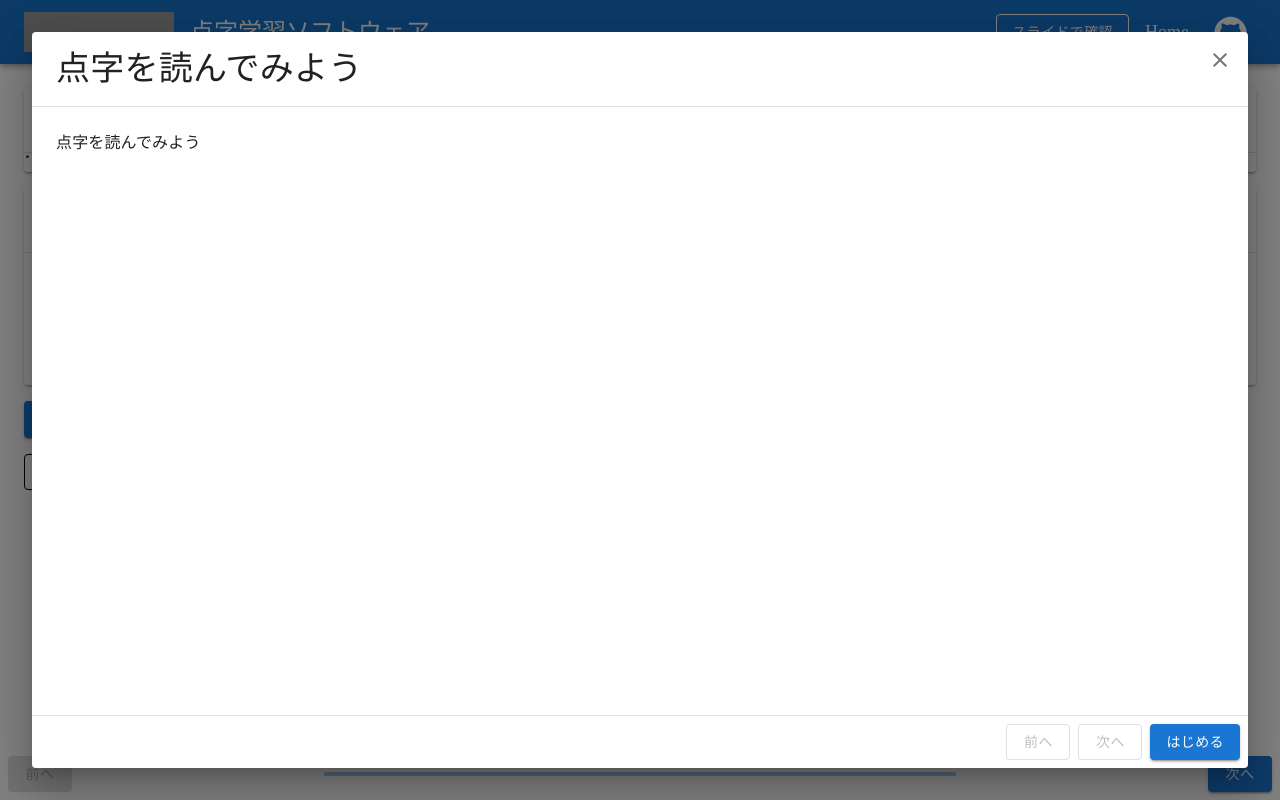
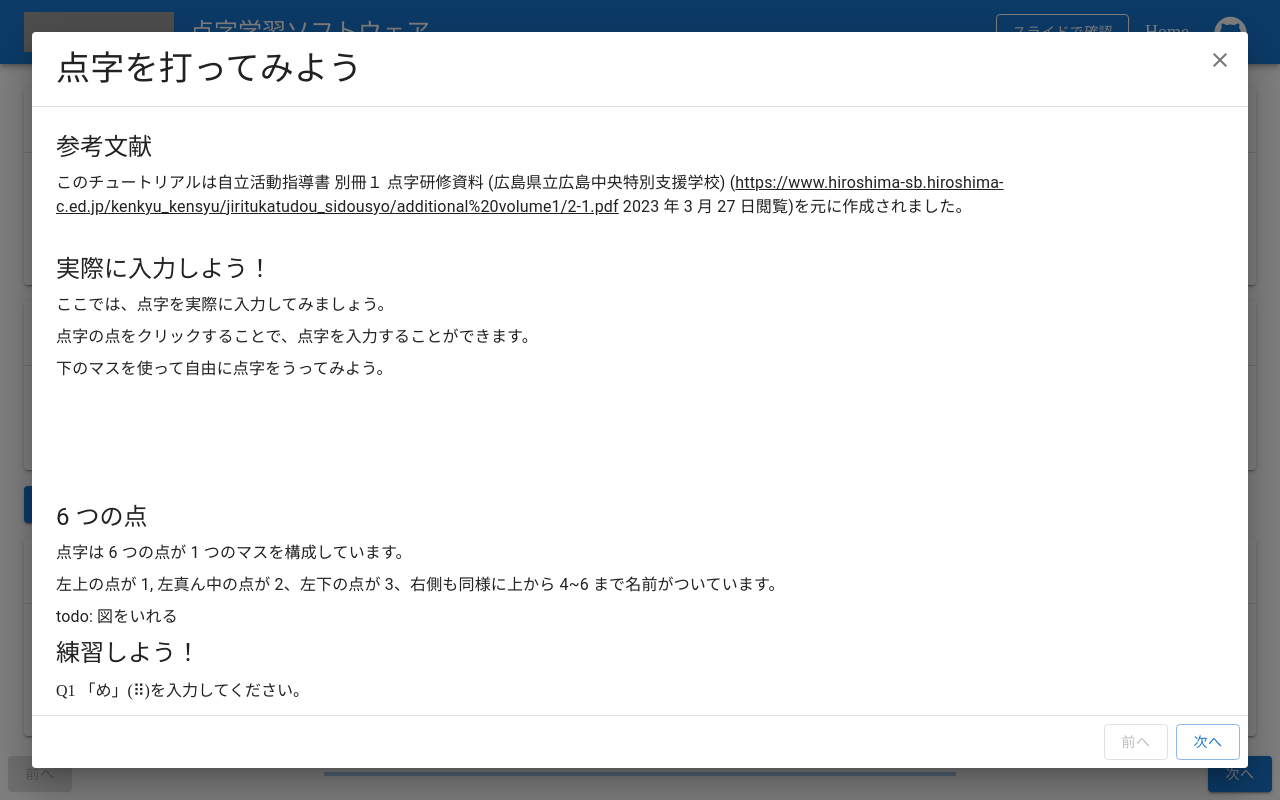
Before and after one commit to ut-code/dot-tutor, a Next.js app: page /touch in a window 1280 px wide. Shown: the top 800 px of the page. Built offline with nearby package versions, Linux system fonts and the light colour scheme; grey boxes are pictures that could not be loaded.

Commit message:
minor change

```diff
--- a/src/components/ReadMain.tsx
+++ b/src/components/ReadMain.tsx
@@ -1,12 +1,6 @@
-import React, { useEffect, useState } from "react";
-import translateBraille from "@/utils/translateBraille";
+import React, { useState } from "react";
 import translateSumiji from "@/utils/translateSumiji";
-import {
-  judge,
-  judge_for_read,
-  makeQuestion,
-} from "@/components/questionAndJudge";
-import EdittableBraille from "@/components/EdittableBraille";
+import { judgeForRead, makeQuestion } from "@/components/questionAndJudge";
 import {
   Paper,
   Typography,
@@ -15,8 +9,6 @@ import {
   Box,
   TextField,
 } from "@mui/material";
-import { SixDotBraille } from "@/models/BrailleCharacter";
-import { SixDotBrailleString } from "@/models/BrailleString";
 
 export default function ReadMain({
   typeOfQuestions,
@@ -35,7 +27,6 @@ export default function ReadMain({
         <Button
           variant="contained"
           onClick={() => {
-            let next = makeQuestion(typeOfQuestions);
             setQuestion(makeQuestion(typeOfQuestions));
             judgeAnswer("");
           }}
@@ -53,14 +44,13 @@ export default function ReadMain({
       <Paper elevation={2} sx={{ my: 2 }}>
         <Typography variant="h6" component="h2" color="inherit" p={2}>
           問題
-          {question}
         </Typography>
         <Divider />
         {translateSumiji(question)}
       </Paper>
       <Paper elevation={2} sx={{ my: 2 }}>
         <Typography variant="h6" component="h2" color="inherit" p={2}>
-          解答
+          解答（ひらがな）
         </Typography>
         <Divider />
         <Box sx={{ minHeight: 100 }} p={2}>
@@ -77,11 +67,14 @@ export default function ReadMain({
       <Button
         variant="contained"
         onClick={() => {
-          judgeAnswer(judge_for_read(typedAns, question));
+          judgeAnswer(judgeForRead(typedAns, question));
         }}
       >
         答え合わせ
       </Button>
+      <br />
+      {rightOrWrong}
+      <br />
       <NextQuestion />
     </>
   );
--- a/src/components/questionAndJudge.tsx
+++ b/src/components/questionAndJudge.tsx
@@ -39,7 +39,7 @@ export function judge(
   }
 }
 
-export function judge_for_read(typedAns: string, question: string): string {
+export function judgeForRead(typedAns: string, question: string): string {
   if (typedAns === question) {
     return "正解";
   } else {
--- a/src/pages/touch/index.tsx
+++ b/src/pages/touch/index.tsx
@@ -19,15 +19,6 @@ export default function Touch(): JSX.Element {
     <>
       <Tutorial
         tutorialSteps={[
-          {
-            dialog: [
-              {
-                title: "点字を読んでみよう",
-                content: <Tutorial1Dialog7 />,
-              },
-            ],
-            content: <Practice6 />,
-          },
           {
             dialog: [
               { title: "点字を打ってみよう", content: <Tutorial1Dialog1 /> },
@@ -68,6 +59,15 @@ export default function Touch(): JSX.Element {
             ],
             content: <Practice5 />,
           },
+          {
+            dialog: [
+              {
+                title: "点字を読んでみよう",
+                content: <Tutorial1Dialog7 />,
+              },
+            ],
+            content: <Practice6 />,
+          },
         ]}
       />
     </>
--- a/src/pages/touch/tutorial/tutorial6/index.tsx
+++ b/src/pages/touch/tutorial/tutorial6/index.tsx
@@ -1,7 +1,5 @@
 import ReadMain from "@/components/ReadMain";
-import { SixDotBraille } from "@/models/BrailleCharacter";
 
-// export const vowelQuestions: SixDotBraille[] = ["⠁","⠃"];
 export const vowelQuestions = ["あ", "い"];
 
 export default function Practice1(): JSX.Element {
--- a/src/utils/translateSumiji.ts
+++ b/src/utils/translateSumiji.ts
@@ -1,5 +1,5 @@
-import { SixDotBrailleString } from "@/models/BrailleString";
-import { SixDotBraille } from "@/models/BrailleCharacter";
+// import { SixDotBrailleString } from "@/models/BrailleString";
+// import { SixDotBraille } from "@/models/BrailleCharacter";
 
 const reversedHiraganaTable = {
   "⠀": "　",
@@ -65,9 +65,7 @@ export default function translateSumiji(sumijiString: string): string {
   let brailleString: string = "";
 
   Array.prototype.forEach.call(sumijiString, (sumijiChar) => {
-    let brailleChar: string;
-    brailleChar = matchedBrailleChar(reversedHiraganaTable, sumijiChar);
-    brailleString += brailleChar;
+    brailleString += matchedBrailleChar(reversedHiraganaTable, sumijiChar);
   });
 
   return brailleString;
```
